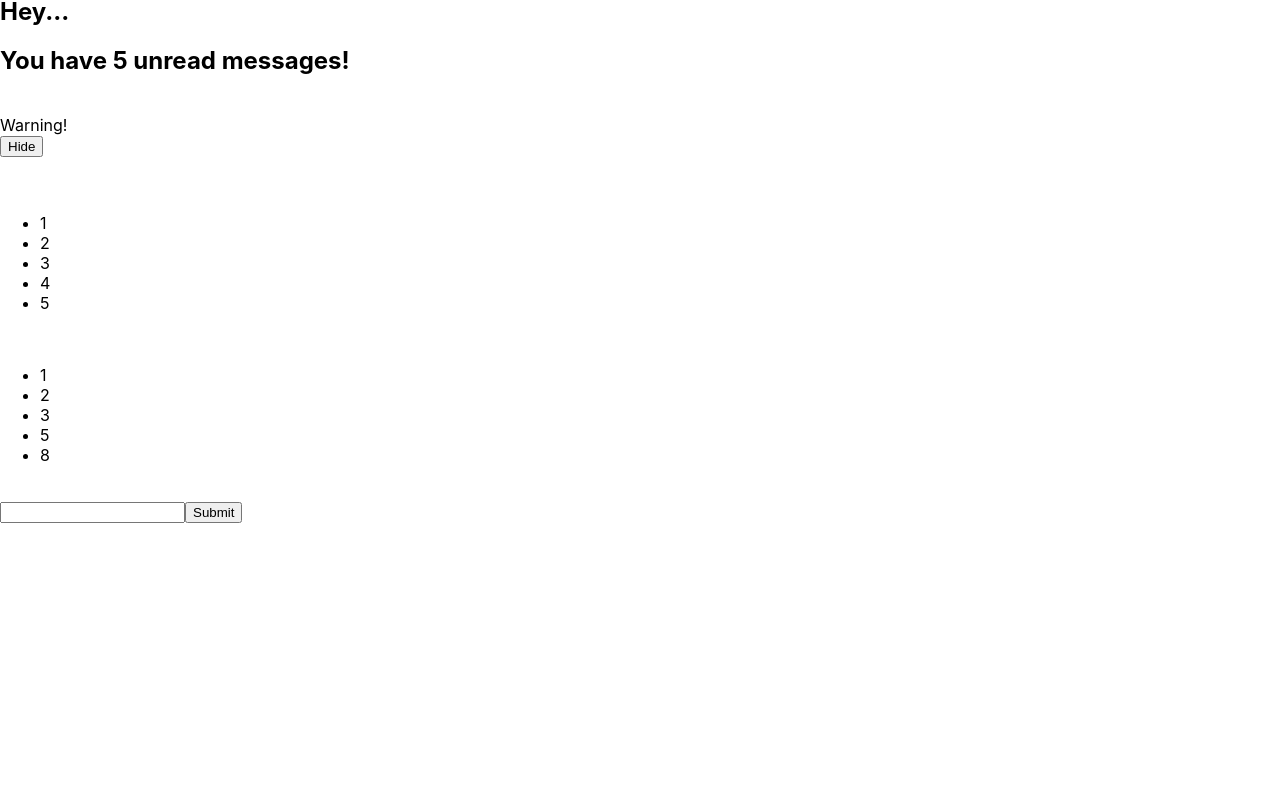
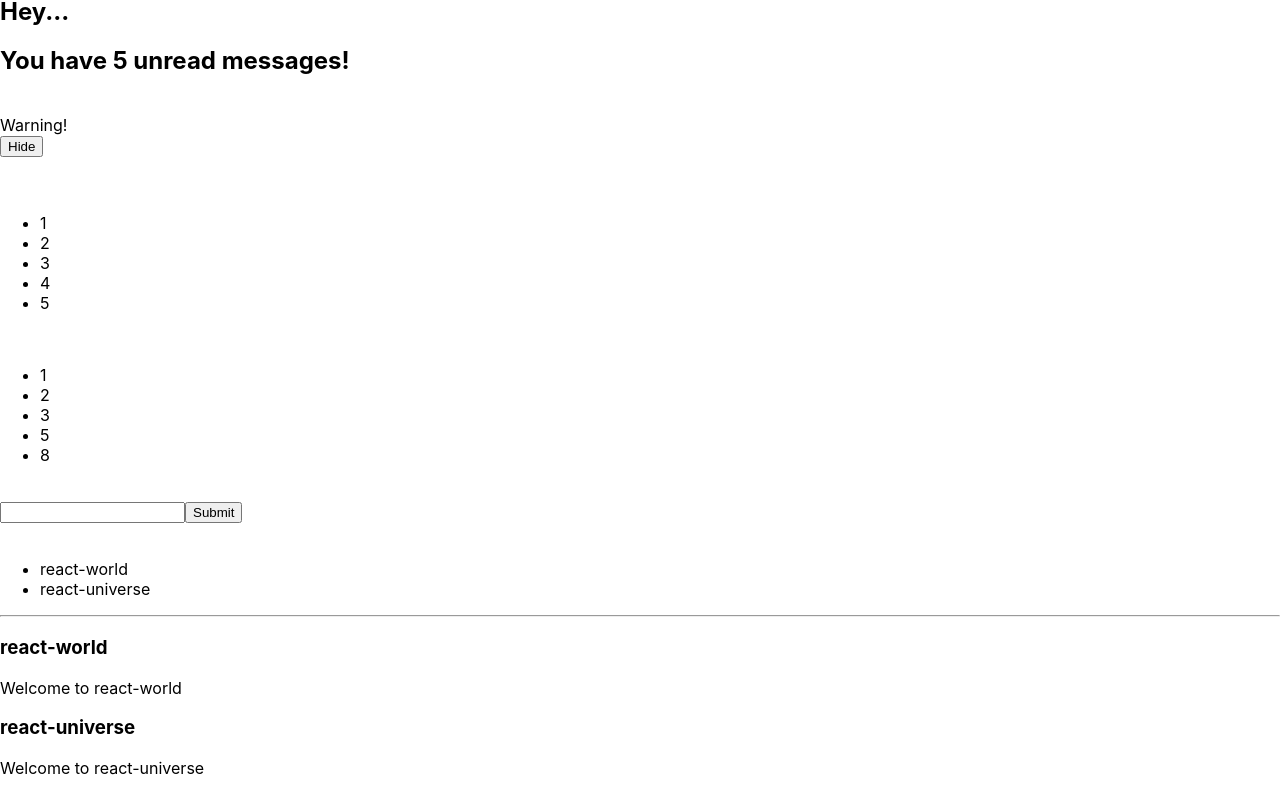
Before and after one commit to prashanth-g/react_playground, a React (Create React App) app: page / in a window 1280 px wide. Shown: the part 528-1340 px from the top of the page. Before the commit the page ends 1071 px from the top, so only its background shows below. Built offline with nearby package versions, Linux system fonts and the light colour scheme.

Commit message:
Added unique key experiment

```diff
--- a/public/index.html
+++ b/public/index.html
@@ -38,6 +38,9 @@
     <div id="dev10"></div><br />
     <div id="dev11"></div><br />
     <div id="dev12"></div><br />
+    <div id="dev13"></div><br />
+    <div id="dev14"></div><br />
+    <div id="dev15"></div><br />
     <!--
       This HTML file is a template.
       If you open it directly in the browser, you will see an empty page.
--- a/src/index.js
+++ b/src/index.js
@@ -342,4 +342,44 @@ ReactDOM.render(
   document.getElementById('dev12')
 )
 
+class Blog extends React.Component {
+  render() {
+    const sidebar = (
+      <ul>
+        {this.props.posts.map((post) =>
+            <li key={post.id}>
+              {post.title}
+            </li>
+        )}
+      </ul>
+    );
+
+    const content = this.props.posts.map((post) =>
+          <div>
+            <h3>{post.title}</h3>
+            <p>{post.content}</p>
+          </div>
+    );
+
+    return(
+      <div>
+        {sidebar}
+        <hr />
+        {content}
+      </div>
+    );
+  }
+}
+
+const posts = [
+  { id:1, title:'react-world', content:'Welcome to react-world' },
+  { id:2, title:'react-universe', content:'Welcome to react-universe' }
+]
+
+ReactDOM.render(
+  <Blog posts={posts} />,
+  document.getElementById('dev13')
+)
+
+
 serviceWorker.unregister();
```
